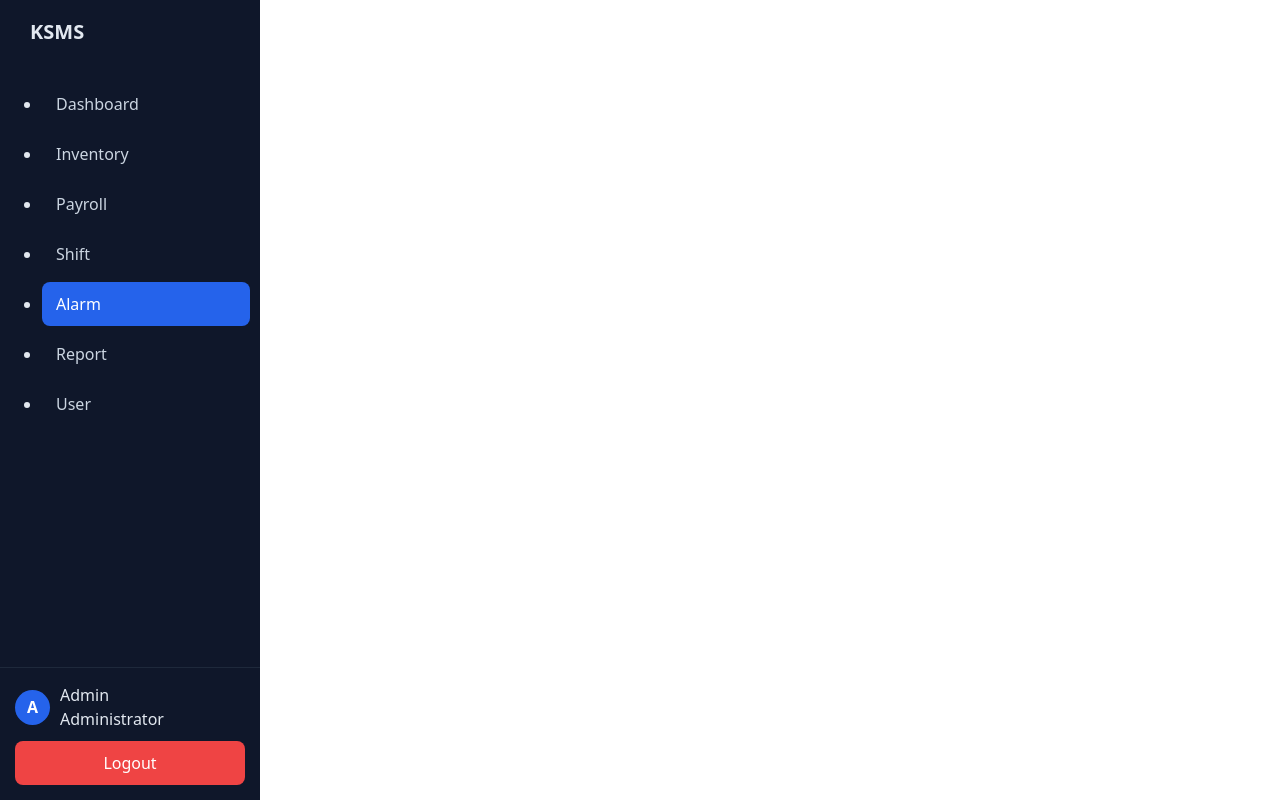
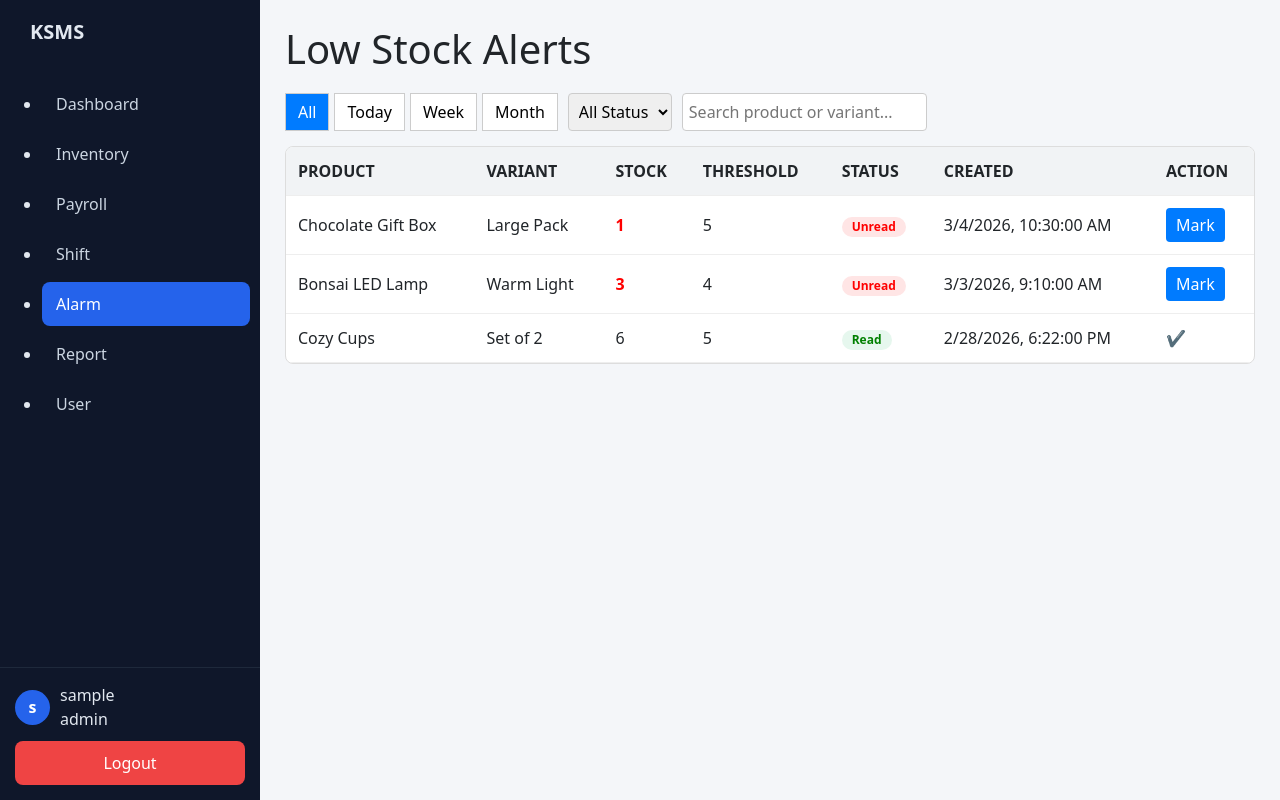
Before and after one commit to mnimannh/ksms-frontend, a Vue app: page /admin/alarm in a window 1280 px wide. Built offline with nearby package versions, Linux system fonts and the light colour scheme; no server answers; sample sign-in values are in the browser's storage.

Commit message:
login sidebar with name and role

```diff
--- a/src/components/sidebar/adminSidebar.vue
+++ b/src/components/sidebar/adminSidebar.vue
@@ -1,6 +1,6 @@
 <template>
   <div class="admin-sidebar">
-    <!-- Header -->
+    <!-- HEADER -->
     <div class="sidebar-header">
       <div class="logo-container">
         <router-link to="" class="logo-icon">
@@ -67,6 +67,14 @@ export default {
     };
   },
   mounted() {
+    // Load from localStorage first
+    const savedName = localStorage.getItem("userName");
+    const savedRole = localStorage.getItem("userRole");
+
+    if (savedName) this.user.fullName = savedName;
+    if (savedRole) this.user.role = savedRole;
+
+    // Fetch fresh info from backend
     this.fetchUserInfo();
   },
   methods: {
@@ -75,22 +83,32 @@ export default {
         const token = localStorage.getItem("userToken");
         if (!token) return;
 
-        const response = await fetch("http://127.0.0.1:3000/api/user/me", {
+        // Updated API path to match backend route
+        const response = await fetch("http://127.0.0.1:3000/auth/me", {
           headers: {
             "Authorization": `Bearer ${token}`
           }
         });
 
         if (!response.ok) throw new Error("Failed to fetch user info");
+
         const data = await response.json();
-        this.user.fullName = data.fullname || "Admin"; // adjust key based on your DB
+
+        // Update sidebar
+        this.user.fullName = data.fullName || "Admin";
         this.user.role = data.role || "Administrator";
+
+        // Update localStorage so it persists on refresh
+        localStorage.setItem("userName", this.user.fullName);
+        localStorage.setItem("userRole", this.user.role);
       } catch (error) {
         console.error("Error fetching user info:", error);
       }
     },
+
     handleLogout() {
       localStorage.removeItem("userToken");
+      localStorage.removeItem("userName");
       localStorage.removeItem("userRole");
       window.location.href = "/";
     }
@@ -128,11 +146,6 @@ export default {
 .nav-container {
   flex: 1;
   padding: 10px;
-}
-
-.nav {
-  list-style: none;
-  padding: 0;
 }
 
 .nav-link {
--- a/src/components/sidebar/staffSidebar.vue
+++ b/src/components/sidebar/staffSidebar.vue
@@ -69,7 +69,15 @@ export default {
       }
     };
   },
-  mounted() {
+    mounted() {
+    // Load from localStorage first
+    const savedName = localStorage.getItem("userName");
+    const savedRole = localStorage.getItem("userRole");
+
+    if (savedName) this.user.fullName = savedName;
+    if (savedRole) this.user.role = savedRole;
+
+    // Fetch fresh info from backend
     this.fetchUserInfo();
   },
   methods: {
@@ -78,30 +86,34 @@ export default {
         const token = localStorage.getItem("userToken");
         if (!token) return;
 
-        const res = await fetch("http://127.0.0.1:3000/api/user/me", {
+        // Updated API path to match backend route
+        const response = await fetch("http://127.0.0.1:3000/auth/me", {
           headers: {
-            Authorization: `Bearer ${token}`
+            "Authorization": `Bearer ${token}`
           }
         });
 
-        if (!res.ok) throw new Error("Failed");
+        if (!response.ok) throw new Error("Failed to fetch user info");
 
-        const data = await res.json();
-        console.log("User:", data);
+        const data = await response.json();
 
-        this.user.fullName =
-          data.fullName || data.fullname || data.name || "Staff";
+        // Update sidebar
+        this.user.fullName = data.fullName || "Admin";
+        this.user.role = data.role || "Administrator";
 
-        this.user.role = data.role || "Employee";
-      } catch (err) {
-        console.error(err);
+        // Update localStorage so it persists on refresh
+        localStorage.setItem("userName", this.user.fullName);
+        localStorage.setItem("userRole", this.user.role);
+      } catch (error) {
+        console.error("Error fetching user info:", error);
       }
     },
 
     handleLogout() {
       localStorage.removeItem("userToken");
+      localStorage.removeItem("userName");
       localStorage.removeItem("userRole");
-      this.$router.push("/");
+      window.location.href = "/";
     }
   }
 };
--- a/src/views/admin/adminAlarm.vue
+++ b/src/views/admin/adminAlarm.vue
@@ -1,7 +1,108 @@
 <template>
-  <div>
+  <div class="admin-layout">
     <AdminSidebar />
-    <!-- Add your alarm page content below -->
+
+    <main class="main-content">
+      <!-- Header -->
+      <div class="page-header">
+        <h1>Low Stock Alerts</h1>
+      </div>
+
+      <!-- 🔥 Filters -->
+      <div class="filters">
+        <!-- Time Filter -->
+        <div class="filter-group">
+          <button
+            v-for="t in timeOptions"
+            :key="t"
+            :class="['filter-btn', selectedTime === t ? 'active' : '']"
+            @click="selectedTime = t"
+          >
+            {{ t }}
+          </button>
+        </div>
+
+        <!-- Status Filter -->
+        <select v-model="statusFilter">
+          <option value="all">All Status</option>
+          <option value="unread">Unread</option>
+          <option value="read">Read</option>
+        </select>
+
+        <!-- Search -->
+        <input
+          v-model="search"
+          type="text"
+          placeholder="Search product or variant..."
+        />
+      </div>
+
+      <!-- Table -->
+      <div class="table-card">
+        <table>
+          <thead>
+            <tr>
+              <th>PRODUCT</th>
+              <th>VARIANT</th>
+              <th>STOCK</th>
+              <th>THRESHOLD</th>
+              <th>STATUS</th>
+              <th>CREATED</th>
+              <th>ACTION</th>
+            </tr>
+          </thead>
+
+          <tbody>
+            <tr v-for="alert in filteredAlerts" :key="alert.id">
+              <td>{{ alert.product }}</td>
+              <td>{{ alert.variant }}</td>
+
+              <!-- Stock -->
+              <td>
+                <span
+                  :class="[
+                    'stock',
+                    alert.stock <= alert.threshold ? 'low-stock' : ''
+                  ]"
+                >
+                  {{ alert.stock }}
+                </span>
+              </td>
+
+              <td>{{ alert.threshold }}</td>
+
+              <!-- Status -->
+              <td>
+                <span
+                  :class="['badge', alert.is_read ? 'read' : 'unread']"
+                >
+                  {{ alert.is_read ? 'Read' : 'Unread' }}
+                </span>
+              </td>
+
+              <td>{{ formatDate(alert.created_at) }}</td>
+
+              <td>
+                <button
+                  v-if="!alert.is_read"
+                  class="btn-mark"
+                  @click="markAsRead(alert.id)"
+                >
+                  Mark
+                </button>
+                <span v-else class="done">✔</span>
+              </td>
+            </tr>
+
+            <tr v-if="filteredAlerts.length === 0">
+              <td colspan="7" class="no-data">
+                No alerts found
+              </td>
+            </tr>
+          </tbody>
+        </table>
+      </div>
+    </main>
   </div>
 </template>
 
@@ -10,10 +111,214 @@ import AdminSidebar from '@/components/sidebar/AdminSidebar.vue'
 
 export default {
   name: 'AdminAlarm',
-  components: { AdminSidebar }
+  components: { AdminSidebar },
+
+  data() {
+    return {
+      search: '',
+
+      // Filters
+      timeOptions: ['All', 'Today', 'Week', 'Month'],
+      selectedTime: 'All',
+      statusFilter: 'all',
+
+      // 🔥 Hardcoded alerts
+      alerts: [
+        {
+          id: 1,
+          product: 'Chocolate Gift Box',
+          variant: 'Large Pack',
+          stock: 1,
+          threshold: 5,
+          is_read: 0,
+          created_at: '2026-03-04T10:30:00'
+        },
+        {
+          id: 2,
+          product: 'Bonsai LED Lamp',
+          variant: 'Warm Light',
+          stock: 3,
+          threshold: 4,
+          is_read: 0,
+          created_at: '2026-03-03T09:10:00'
+        },
+        {
+          id: 3,
+          product: 'Cozy Cups',
+          variant: 'Set of 2',
+          stock: 6,
+          threshold: 5,
+          is_read: 1,
+          created_at: '2026-02-28T18:22:00'
+        }
+      ]
+    }
+  },
+
+  computed: {
+    filteredAlerts() {
+      return this.alerts.filter(a => {
+        // 🔍 Search
+        const matchSearch =
+          a.product.toLowerCase().includes(this.search.toLowerCase()) ||
+          a.variant.toLowerCase().includes(this.search.toLowerCase())
+
+        // 📅 Time Filter
+        const date = new Date(a.created_at)
+        const now = new Date()
+
+        let matchTime = true
+        if (this.selectedTime === 'Today') {
+          matchTime = date.toDateString() === now.toDateString()
+        } else if (this.selectedTime === 'Week') {
+          const diff = (now - date) / (1000 * 60 * 60 * 24)
+          matchTime = diff <= 7
+        } else if (this.selectedTime === 'Month') {
+          matchTime =
+            date.getMonth() === now.getMonth() &&
+            date.getFullYear() === now.getFullYear()
+        }
+
+        // 📌 Status Filter
+        let matchStatus = true
+        if (this.statusFilter === 'unread') matchStatus = a.is_read === 0
+        if (this.statusFilter === 'read') matchStatus = a.is_read === 1
+
+        return matchSearch && matchTime && matchStatus
+      })
+    }
+  },
+
+  methods: {
+    markAsRead(id) {
+      const alert = this.alerts.find(a => a.id === id)
+      if (alert) alert.is_read = 1
+    },
+
+    formatDate(dateStr) {
+      const d = new Date(dateStr)
+      return d.toLocaleString()
+    }
+  }
 }
 </script>
 
 <style scoped>
-/* Optional: styles for admin alarm page wrapper */
+.admin-layout {
+  display: flex;
+}
+
+.main-content {
+  flex: 1;
+  padding: 25px;
+  background: #f4f6f9;
+  min-height: 100vh;
+}
+
+/* Header */
+.page-header {
+  margin-bottom: 20px;
+}
+
+/* Filters */
+.filters {
+  display: flex;
+  gap: 10px;
+  margin-bottom: 15px;
+  flex-wrap: wrap;
+}
+
+.filter-group {
+  display: flex;
+  gap: 5px;
+}
+
+.filter-btn {
+  padding: 6px 12px;
+  border: 1px solid #ccc;
+  background: white;
+  cursor: pointer;
+}
+
+.filter-btn.active {
+  background: #007bff;
+  color: white;
+}
+
+select,
+input {
+  padding: 6px;
+  border: 1px solid #ccc;
+  border-radius: 4px;
+}
+
+/* Table */
+.table-card {
+  background: white;
+  border-radius: 8px;
+  border: 1px solid #ddd;
+  overflow: hidden;
+}
+
+table {
+  width: 100%;
+  border-collapse: collapse;
+}
+
+thead {
+  background: #f1f3f5;
+}
+
+th,
+td {
+  padding: 12px;
+}
+
+tr {
+  border-bottom: 1px solid #eee;
+}
+
+/* Stock highlight */
+.low-stock {
+  color: red;
+  font-weight: bold;
+}
+
+/* Status */
+.badge {
+  padding: 4px 10px;
+  border-radius: 12px;
+  font-size: 12px;
+}
+
+.unread {
+  background: #ffe5e5;
+  color: red;
+}
+
+.read {
+  background: #e6f7ee;
+  color: green;
+}
+
+/* Button */
+.btn-mark {
+  background: #007bff;
+  color: white;
+  border: none;
+  padding: 5px 10px;
+  cursor: pointer;
+  border-radius: 4px;
+}
+
+.done {
+  color: green;
+}
+
+/* Empty */
+.no-data {
+  text-align: center;
+  padding: 20px;
+  color: #777;
+}
 </style>
--- a/src/views/admin/adminUser.vue
+++ b/src/views/admin/adminUser.vue
@@ -64,7 +64,7 @@
 </td>
               <td>
                 <button @click="openEditModal(user)">Edit</button>
-                <button @click="deleteUser(user.id)">Delete</button>
+                <!-- <button @click="deleteUser(user.id)">Delete</button> -->
               </td>
             </tr>
           </tbody>
```
